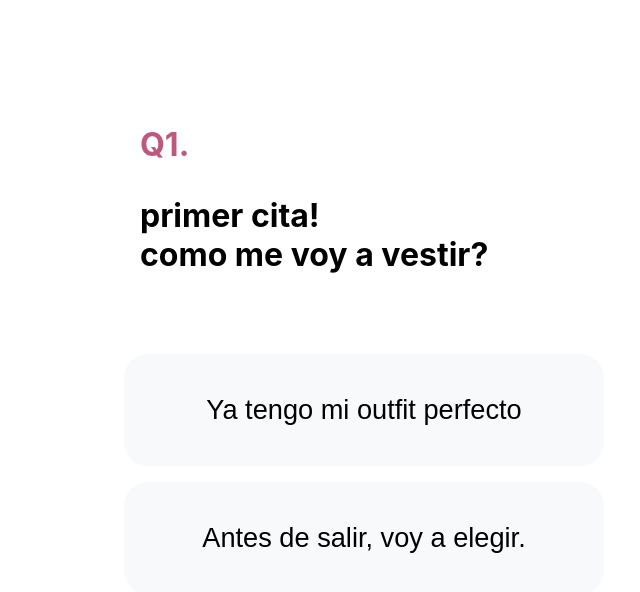
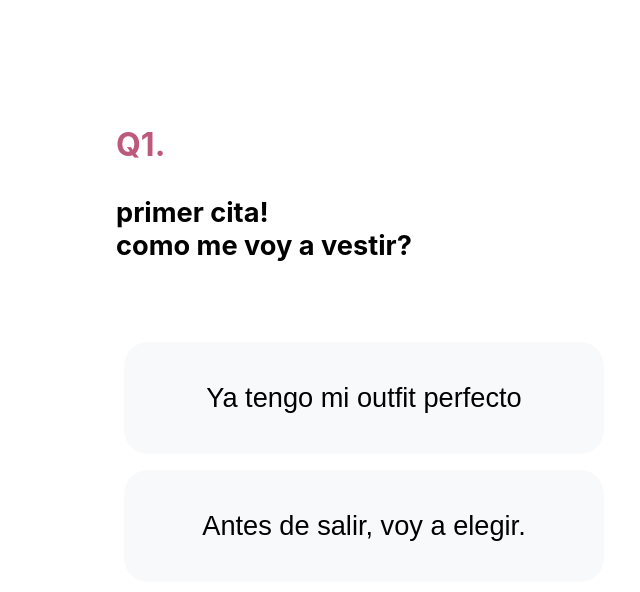
Before and after one commit to nasagong/test-platform-project, a React (Create React App) app: page /test in a window 1280 px wide. Shown: the top 592 px of the page, without its empty margins (276-916 px from the left). Built offline with nearby package versions, Linux system fonts and the light colour scheme.

Commit message:
directory intiallize

```diff
--- a/src/pages/Test.js
+++ b/src/pages/Test.js
@@ -9,9 +9,10 @@ import { increase, initialize } from "../state/module/score";
 
 const Option = styled.button`
   @media (max-width: 414px) {
-    width: 412px;
-    margin-left: auto;
-    margin-right: auto;
+    width: 90vw;
+    margin-left: 5vw;
+    margin-right: 5vw;
+    font-size: 1.5rem;
   }
   width: 30rem;
   height: 7rem;
@@ -29,7 +30,7 @@ const Contents = styled.div`
 `;
 const QuestionWrapper = styled.div`
   margin: 0 2rem;
-  text-aligin: left;
+  text-align: left;
 `;
 const QuestionNumber = styled.h1`
   text-align: left;
@@ -39,7 +40,7 @@ const QuestionNumber = styled.h1`
 const Question = styled.div`
   font-weight: bold;
   margin: 2rem auto 0rem auto;
-  font-size: 2rem;
+  font-size: 1.7rem;
 `;
 
 const BtnContainer = styled.div`
@@ -47,17 +48,14 @@ const BtnContainer = styled.div`
 `;
 const Body = styled.div`
   //너비 반응형으로 해야
-  @media (max-width: 412x) {
-    width: 500px;
+  @media (max-width: 414px) {
+    width: 25rem;
+    margin: auto auto;
   }
-  @media (max-width: 320x) {
-    overflow-y: scroll;
-  }
-  width: 32rem;
+  width: 35rem;
   height: 100vh;
   margin: auto auto;
 `;
-
 const questions = [
   // 객체 안에 필드를 추가해서 득점 로직을 짜거나, options 배열 안의 elements를 객체로 바꿔서 짜거나.. 후자가 나을듯
   {
```
